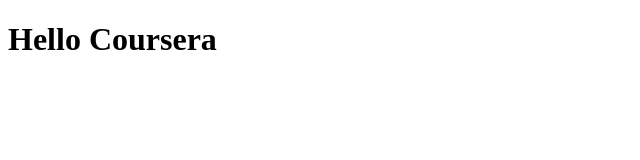
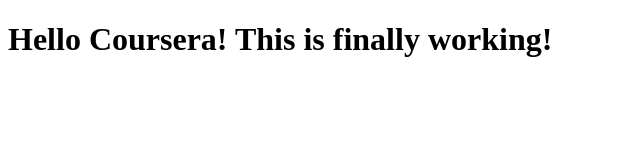
Before and after one commit to AykysS/coursera-test, a plain HTML site: page site/index.html in a window 1280 px wide. Shown: the whole page, without its empty margins (0-640 px from the left). Drawn offline with Linux system fonts and the light colour scheme.

Commit message:
small addition to our page content.

```diff
--- a/site/index.html
+++ b/site/index.html
@@ -6,6 +6,6 @@
 	<title>Hello Coursera! This is finally working!</title>
 </head>
 <body>
-<h1>Hello Coursera</h1>
+<h1>Hello Coursera! This is finally working!</h1>
 </body>
 </html>
```
